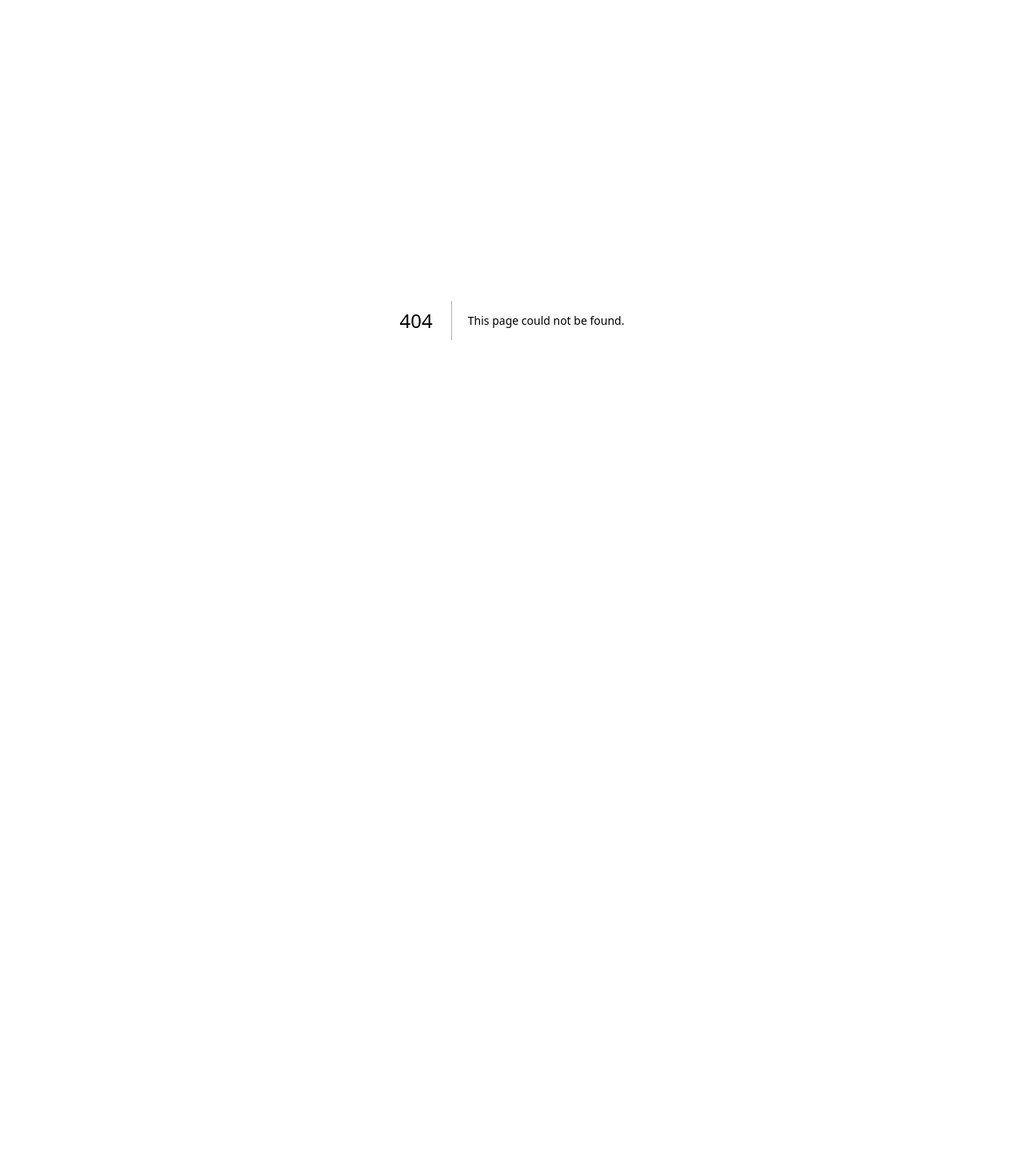
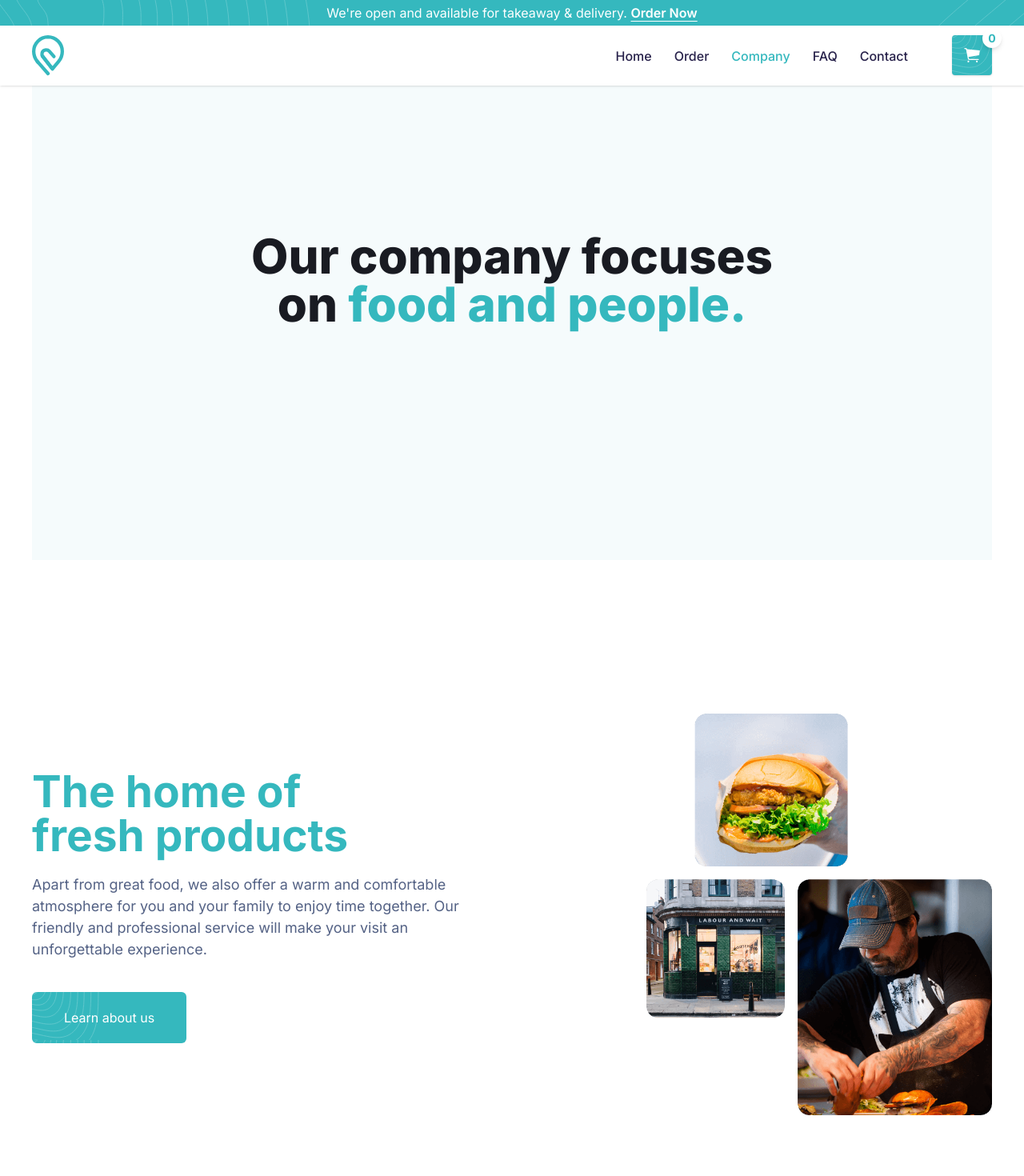
Before and after one commit to bwafi/chomp-restaurant, a Next.js app: page /company in a window 1280 px wide. Before the commit this address had no page. Shown: the top 1470 px of the page at 80% size. Before the commit the page ends 800 px from the top, so only its background shows below. Built offline with nearby package versions, Linux system fonts and the light colour scheme; no server answers.

Commit message:
add page company ada section about

```diff
--- /dev/null
+++ b/app/company/page.js
@@ -0,0 +1,17 @@
+import Container from '@/components/Container';
+import Layout from '@/components/Layout';
+import AboutSection from '@/components/company/AboutSection';
+import HeroCompany from '@/components/company/Hero';
+
+const Company = () => {
+  return (
+    <Layout>
+      <Container>
+        <HeroCompany />
+        <AboutSection />
+      </Container>
+    </Layout>
+  );
+};
+
+export default Company;
--- /dev/null
+++ b/components/AboutPage.js
@@ -0,0 +1,23 @@
+import Image from 'next/image';
+import Button from './ui/Button';
+
+export default function AboutPage({ src, className }) {
+  return (
+    <section
+      className={` ${className} flex bg-bg-content lg:flex-row flex-col w-full items-center gap-12 lg:gap-48 lg:mt-48 my-16`}>
+      <div className="lg:w-6/12 md:w-8/12 w-full lg:block flex flex-col justify-center items-center">
+        <h1 className="lg:w-10/12 w-full lg:text-left text-center my-5 leading-none font-bold text-primary text-5xl md:text-[55px]">
+          The home of fresh products
+        </h1>
+        <p className="text-paragraf text-lg leading-normal lg:text-left text-center">
+          Apart from great food, we also offer a warm and comfortable atmosphere for you and your family to enjoy time
+          together. Our friendly and professional service will make your visit an unforgettable experience.
+        </p>
+        <Button className="my-10 bg-button-wave bg-primary text-white">Learn about us</Button>
+      </div>
+      <div>
+        <Image src={src} alt="about" width={450} height={450} />
+      </div>
+    </section>
+  );
+}
--- /dev/null
+++ b/components/HeroPage.js
@@ -0,0 +1,9 @@
+const HeroPage = ({ children }) => {
+  return (
+    <div className="w-full lg:h-[700px] h-[600px] flex items-center justify-center bg-alice lg:mt-0 mt-16">
+      <h1 className="lg:w-[55%] w-full md:text-6xl text-5xl font-extrabold text-heading text-center">{children}</h1>
+    </div>
+  );
+};
+
+export default HeroPage;
--- /dev/null
+++ b/components/company/AboutSection.js
@@ -0,0 +1,7 @@
+import AboutPage from '../AboutPage';
+
+const AboutSection = () => {
+  return <AboutPage src="/img/team-img.png" className="bg-none mb-32" />;
+};
+
+export default AboutSection;
--- /dev/null
+++ b/components/company/Hero.js
@@ -0,0 +1,12 @@
+import React from 'react';
+import HeroPage from '../HeroPage';
+
+const HeroCompany = () => {
+  return (
+    <HeroPage>
+      Our company focuses on <span className="text-primary">food and people.</span>
+    </HeroPage>
+  );
+};
+
+export default HeroCompany;
--- a/components/home/AboutSection.js
+++ b/components/home/AboutSection.js
@@ -1,23 +1,5 @@
-import Image from 'next/image';
-import React from 'react';
-import Button from '../ui/Button';
+import AboutPage from '../AboutPage';
 
 export default function AboutSection() {
-  return (
-    <section className="flex bg-bg-content lg:flex-row flex-col w-full items-center gap-12 lg:gap-48 lg:mt-48 my-16">
-      <div className="lg:w-6/12 md:w-8/12 w-full lg:block flex flex-col justify-center items-center">
-        <h1 className="lg:w-10/12 w-full lg:text-left text-center my-5 leading-none font-bold text-primary text-5xl md:text-[55px]">
-          The home of fresh products
-        </h1>
-        <p className="text-paragraf text-lg leading-normal lg:text-left text-center">
-          Apart from great food, we also offer a warm and comfortable atmosphere for you and your family to enjoy time
-          together. Our friendly and professional service will make your visit an unforgettable experience.
-        </p>
-        <Button className="my-10 bg-button-wave bg-primary text-white">Learn about us</Button>
-      </div>
-      <div>
-        <Image src="/img/about-img.png" alt="about" width={450} height={450} />
-      </div>
-    </section>
-  );
+  return <AboutPage src={'/img/about-img.png'} />;
 }
```
Also changed, not shown: public/img/team-img.png (added).
